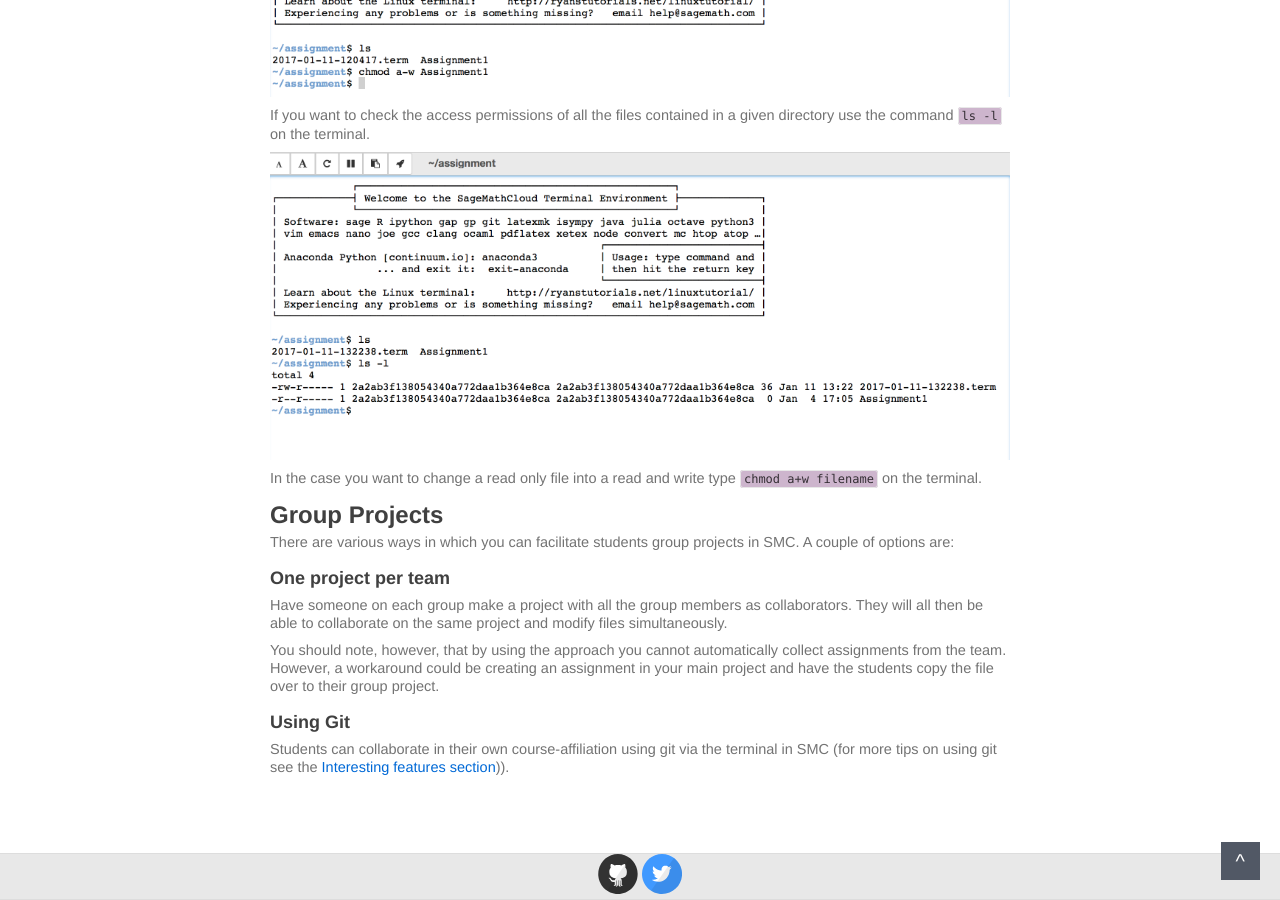
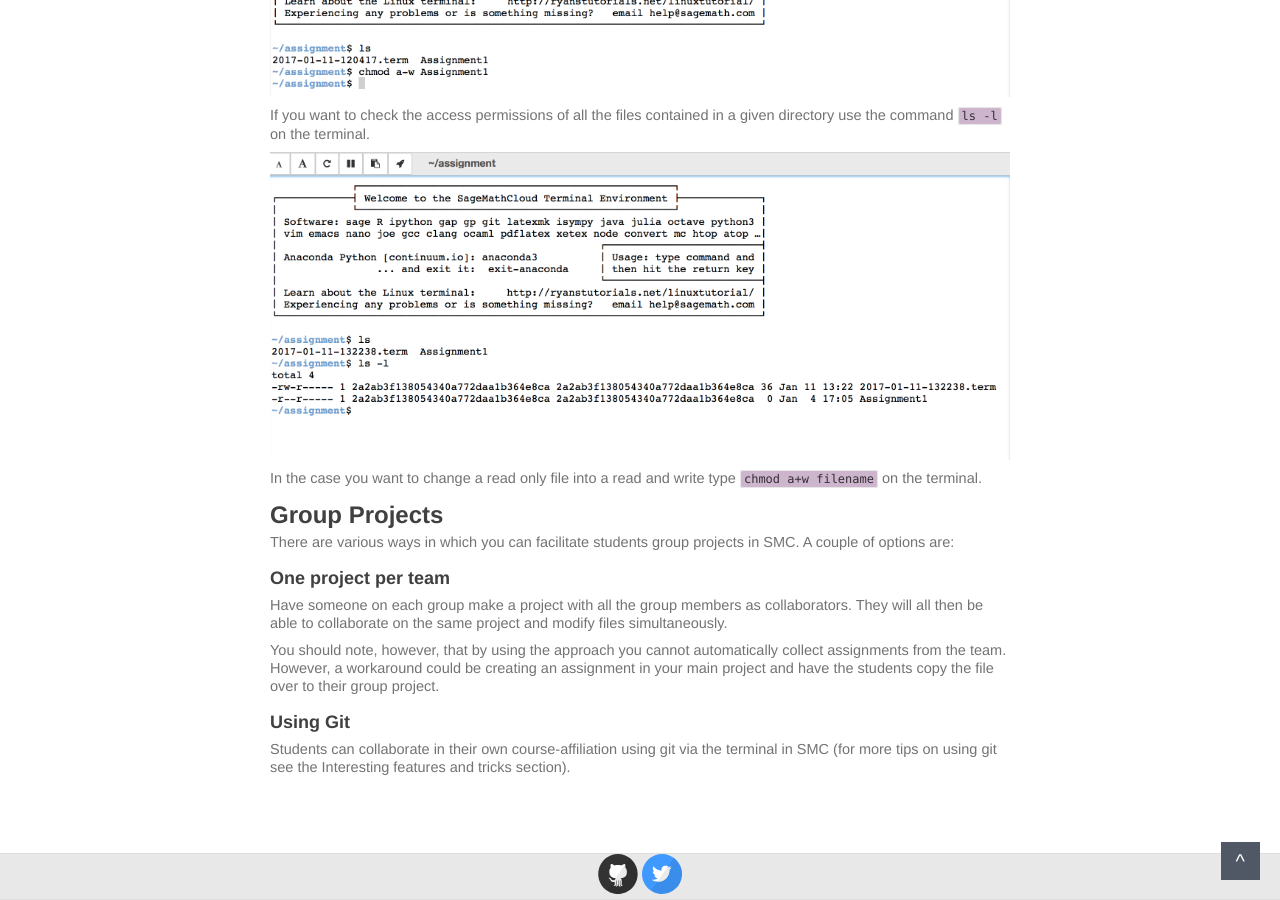
Before and after one commit to sagemathinc/cocalc_tutorial, a Jekyll site: the page built from interactions/interactions.md, in a window 1280 px wide and 900 px high, scrolled down 2180 px. Built offline with Jekyll 4.4.1, drawn with Linux system fonts in a browser that asks for light colours; our own code applies the rules of GitHub Pages for plain Markdown files.

Commit message:
updated links and tips section .md

```diff
--- a/interactions/interactions.md
+++ b/interactions/interactions.md
@@ -57,4 +57,4 @@ They will all then be able to collaborate on the same project and modify files s
 You should note, however, that by using the approach you cannot automatically collect assignments from the team. However, a workaround could be creating an assignment in your main project and have the students copy the file over to their group project.
 
 ### Using Git
-Students can collaborate in their own course-affiliation using git via the terminal in SMC (for more tips on using git see the [Interesting features section](./tips_and_tricks/tips_and_tricks.md))).
+Students can collaborate in their own course-affiliation using git via the terminal in SMC (for more tips on using git see the Interesting features and tricks section).
```
